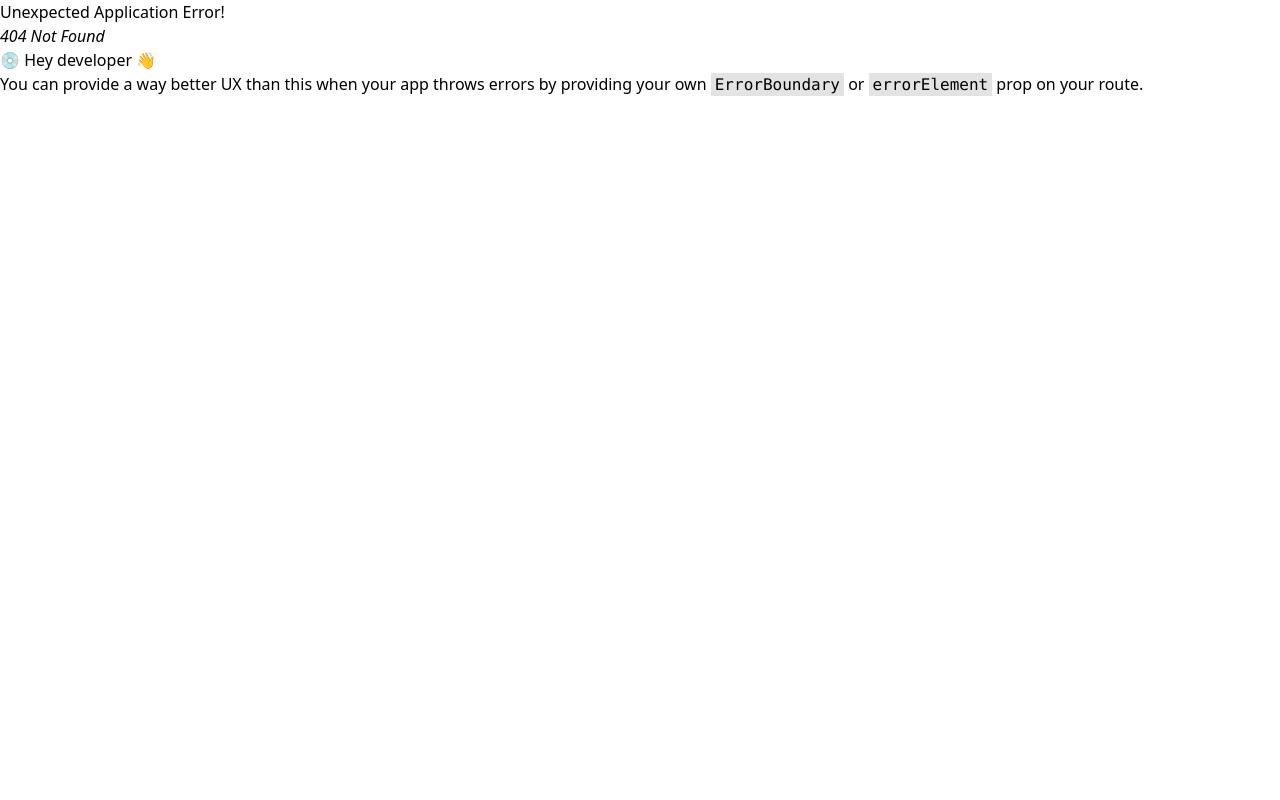
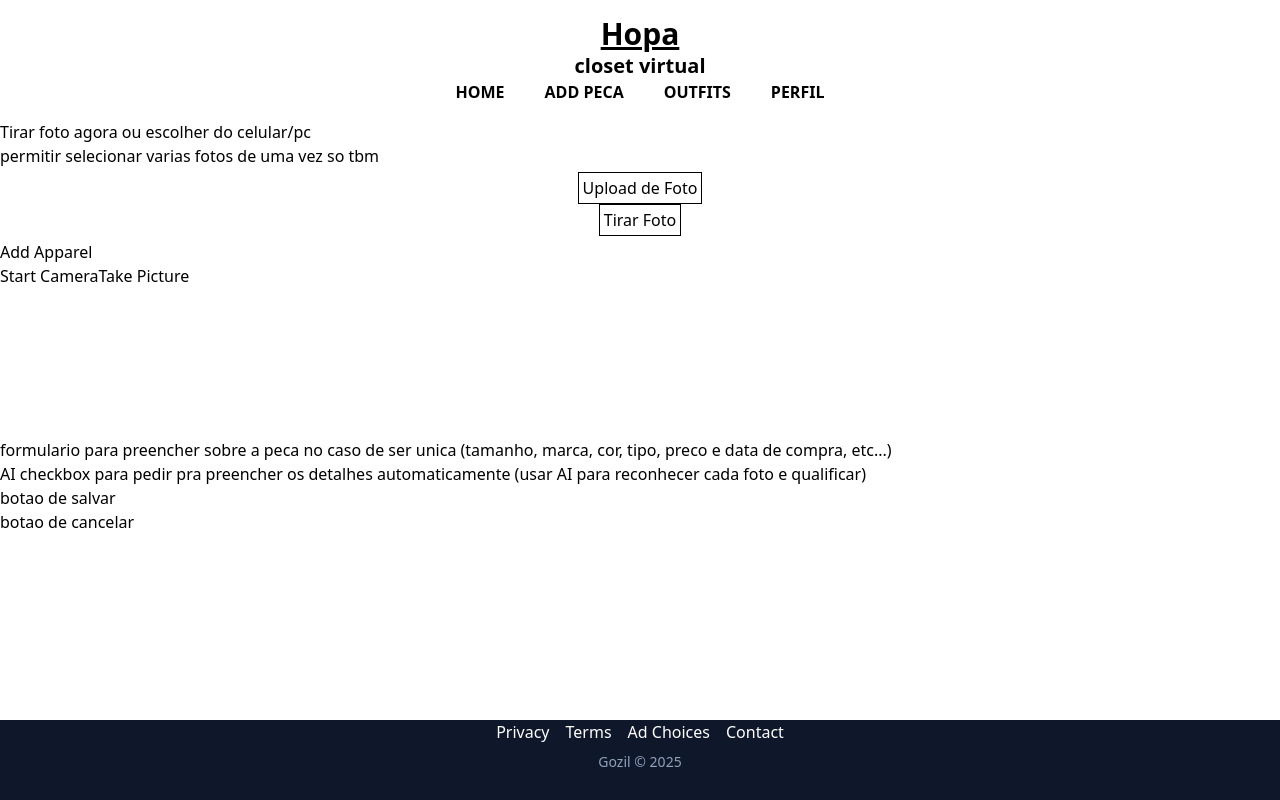
Before and after one commit to medeirosvictor/hopa, a React (Vite) app: page /add-apparel in a window 1280 px wide. Before the commit this address had no page. Built offline with nearby package versions, Linux system fonts and the light colour scheme.

Commit message:
in progress camera stuff

```diff
--- a/src/App.jsx
+++ b/src/App.jsx
@@ -1,9 +1,9 @@
 import { createBrowserRouter, RouterProvider } from "react-router";
 import AppLayout from "./components/layout/AppLayout.jsx";
 import Home from "./components/pages/Home.jsx";
-import AddArticle from "./components/pages/AddArticle.jsx";
 import Outfits from "./components/pages/Outfits.jsx";
 import Profile from "./components/pages/Profile.jsx";
+import AddApparel from "./components/pages/AddApparel.jsx";
 
 function App() {
     const router = createBrowserRouter([
@@ -16,8 +16,8 @@ function App() {
                     element: <Home />,
                 },
                 {
-                    path: "add-articles",
-                    element: <AddArticle />,
+                    path: "add-apparel",
+                    element: <AddApparel />,
                 },
                 {
                     path: "outfits",
--- /dev/null
+++ b/src/components/pages/AddApparel.jsx
@@ -0,0 +1,128 @@
+import { useState, useRef } from "react";
+
+function AddApparel() {
+    const classes = {
+        uploadPictureInput:
+            "border border-black p-1 cursor-pointer max-w-[200px]",
+        takePictureInput:
+            "border border-black p-1 cursor-pointer max-w-[200px]",
+        buttonWrapper: "flex flex-col justify-center items-center gap-2 my-2",
+    };
+
+    // in case we are only uploading one apparel
+    const [apparels, setApparels] = useState([]);
+
+    const [photo, setPhoto] = useState(null);
+    const videoRef = useRef(null);
+    const canvasRef = useRef(null);
+
+    const startCamera = async () => {
+        try {
+            const stream = await navigator.mediaDevices.getUserMedia({
+                video: true,
+            });
+            videoRef.current.srcObject = stream;
+        } catch (error) {
+            console.error("Error accessing the camera: ", error);
+        }
+    };
+
+    const takePicture = () => {
+        const context = canvasRef.current.getContext("2d");
+        context.drawImage(
+            videoRef.current,
+            0,
+            0,
+            canvasRef.current.width,
+            canvasRef.current.height
+        );
+        setPhoto(canvasRef.current.toDataURL("image/png"));
+    };
+
+    return (
+        <div>
+            <div>
+                Tirar foto agora ou escolher do celular/pc{" "}
+                <div> permitir selecionar varias fotos de uma vez so tbm</div>{" "}
+                <div className={classes.buttonWrapper}>
+                    <div>
+                        <label
+                            className={classes.uploadPictureInput}
+                            htmlFor="upload-picture"
+                        >
+                            Upload de Foto
+                        </label>
+                        <input
+                            id="upload-picture"
+                            className="hidden"
+                            type="file"
+                            accept="image/*"
+                            multiple
+                            onChange={(e) => {
+                                console.log(e.target.files);
+                                setApparels(e.target.files);
+                            }}
+                        />{" "}
+                    </div>
+                    <div>
+                        <label
+                            className={classes.takePictureInput}
+                            htmlFor="take-picture"
+                        >
+                            Tirar Foto
+                        </label>
+                        <input
+                            id="take-picture"
+                            className="hidden"
+                            type="file"
+                            accept="image/*"
+                            capture="environment"
+                            onChange={(e) => {
+                                console.log(e.target.files);
+                                setApparels(e.target.files);
+                            }}
+                        />{" "}
+                    </div>
+                </div>
+                <div>
+                    <h1>Add Apparel</h1>
+                    <div>
+                        <button onClick={startCamera}>Start Camera</button>
+                        <button onClick={takePicture}>Take Picture</button>
+                    </div>
+                    <video
+                        ref={videoRef}
+                        autoPlay
+                        style={{ display: photo ? "none" : "block" }}
+                    />
+                    <canvas
+                        ref={canvasRef}
+                        width="640"
+                        height="480"
+                        style={{ display: "none" }}
+                    />
+                    {photo && (
+                        <div>
+                            <h2>Preview:</h2>
+                            <img src={photo} alt="Captured" />
+                        </div>
+                    )}
+                </div>
+            </div>
+
+            <div>
+                formulario para preencher sobre a peca no caso de ser unica
+                (tamanho, marca, cor, tipo, preco e data de compra, etc...){" "}
+            </div>
+            <div>
+                {" "}
+                AI checkbox para pedir pra preencher os detalhes automaticamente
+                (usar AI para reconhecer cada foto e qualificar)
+            </div>
+            <div>botao de salvar</div>
+            <div>botao de cancelar</div>
+        </div>
+    );
+}
+
+export default AddApparel;
--- a/src/components/pages/AddArticle.jsx
+++ /dev/null
@@ -1,23 +0,0 @@
-function AddArticle() {
-    return (
-        <div>
-            <div>
-                Tirar foto agora ou escolher do celular/pc{" "}
-                <div> permitir selecionar varias fotos de uma vez so tbm</div>{" "}
-            </div>
-            <div>
-                formulario para preencher sobre a peca no caso de ser unica
-                (tamanho, marca, cor, tipo, preco e data de compra, etc...){" "}
-            </div>
-            <div>
-                {" "}
-                AI checkbox para pedir pra preencher os detalhes automaticamente
-                (usar AI para reconhecer cada foto e qualificar)
-            </div>
-            <div>botao de salvar</div>
-            <div>botao de cancelar</div>
-        </div>
-    );
-}
-
-export default AddArticle;
```
